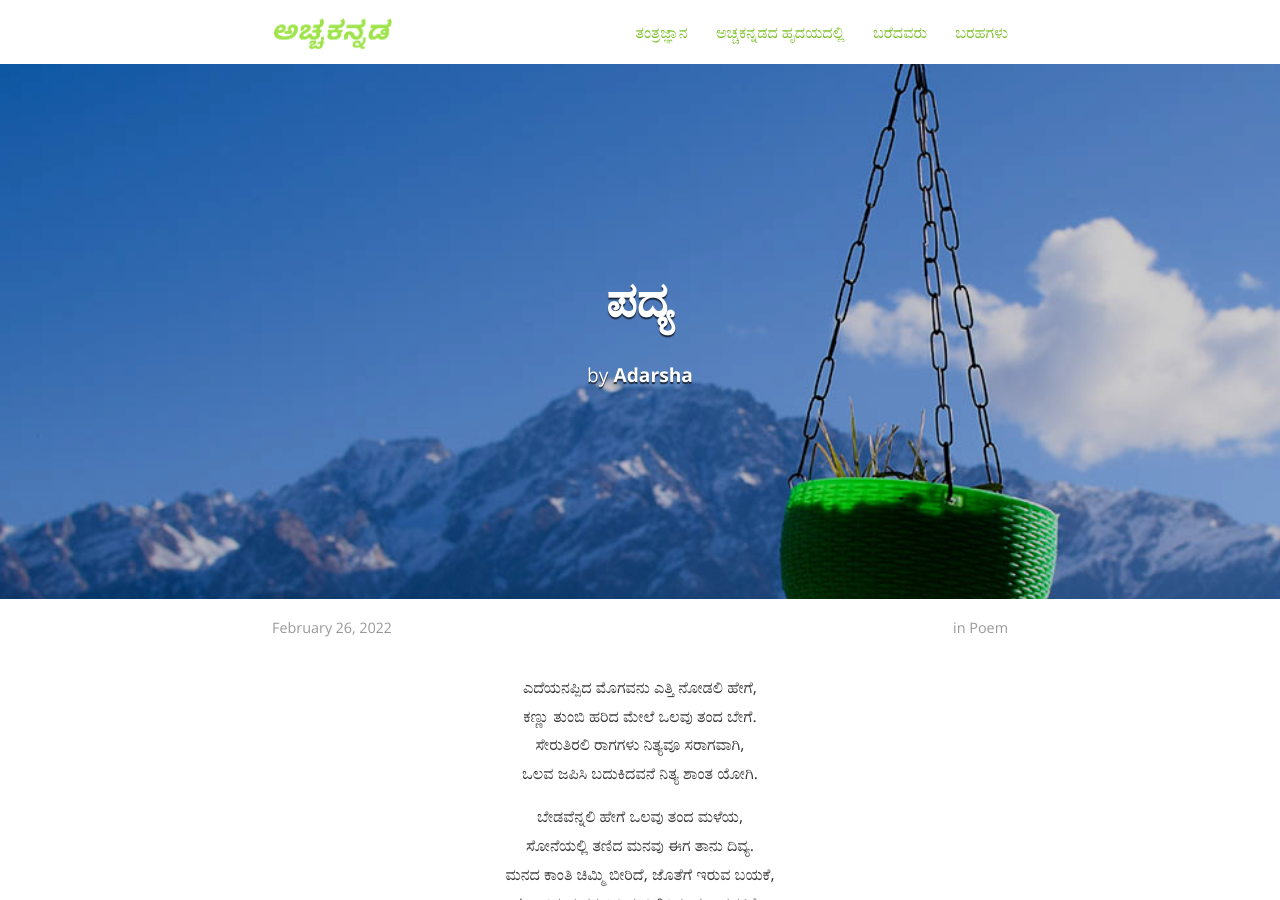
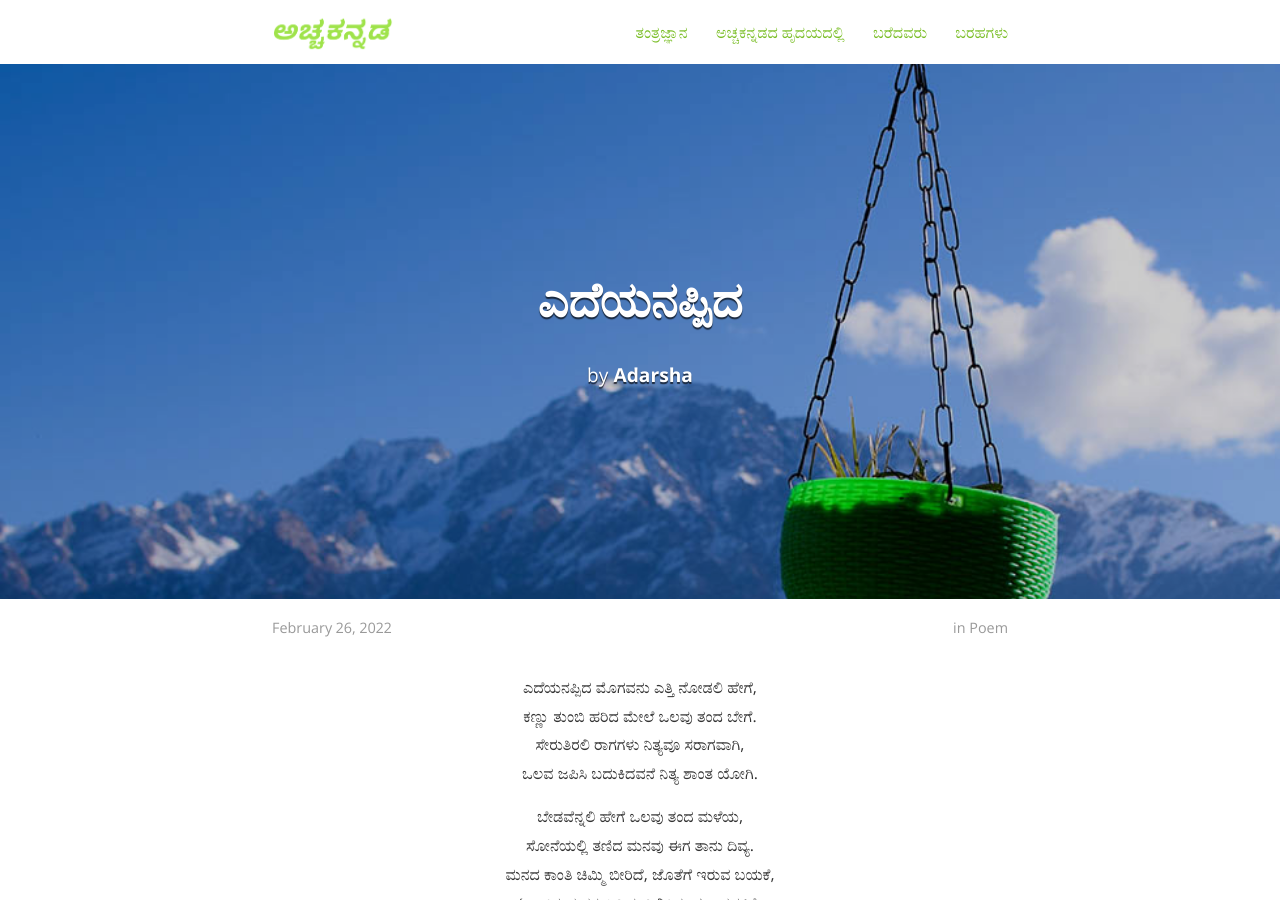
Before and after one commit to bencentra/centrarium, a Jekyll site: the page built from _posts/2022-02-26-edeyanappida.markdown, in a window 1280 px wide and 900 px high. Built offline with Jekyll 4.4.1, drawn with Linux system fonts in a browser that asks for light colours; nearby versions of some CDN libraries; comment, search, counter and statistics services are not loaded; a style sheet for code colours, icons or effects is not loaded.

Commit message:
Update 2022-02-26-edeyanappida.markdown

```diff
--- a/_posts/2022-02-26-edeyanappida.markdown
+++ b/_posts/2022-02-26-edeyanappida.markdown
@@ -1,6 +1,6 @@
 ---
 layout: post
-title: "ಪದ್ಯ"
+title: "ಎದೆಯನಪ್ಪಿದ"
 date: 2022-02-26
 author: Adarsha
 categories: Poem
```
